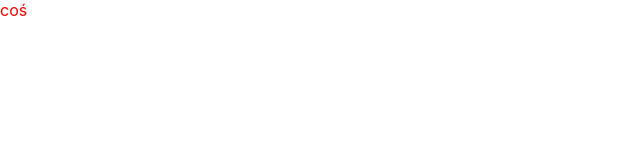
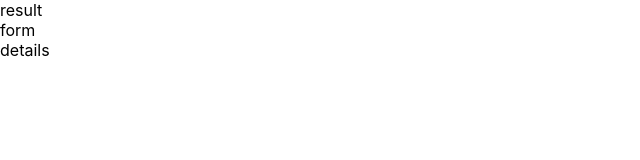
Before and after one commit to JanSzczepan/weather-app, a React (Create React App) app: page / in a window 1280 px wide. Shown: the top 160 px of the page, without its empty margins (0-640 px from the left). Built offline with nearby package versions, Linux system fonts and the light colour scheme.

Commit message:
Basic structure

```diff
--- a/src/components/App.js
+++ b/src/components/App.js
@@ -1,9 +1,20 @@
 import './App.css';
+import Details from './Details';
+import Form from './Form';
+import Result from './Result';
 
 function App() {
   return (
-    <div className="App">
-      coś
+    <div className="container">
+      <main className="app">
+        <section className="app__result">
+          <Result />
+        </section>
+        <aside className="app__aside">
+          <Form />
+          <Details />
+        </aside>
+      </main>
     </div>
   );
 }
--- a/src/components/Details.js
+++ b/src/components/Details.js
@@ -0,0 +1,11 @@
+import React from 'react';
+
+const Details = () => {
+   return (
+      <div>
+         details
+      </div>
+   );
+}
+
+export default Details;
--- a/src/components/Form.js
+++ b/src/components/Form.js
@@ -0,0 +1,11 @@
+import React from 'react';
+
+const Form = () => {
+   return (
+      <form>
+         form
+      </form>
+   );
+}
+
+export default Form;
--- a/src/components/Result.js
+++ b/src/components/Result.js
@@ -0,0 +1,11 @@
+import React from 'react';
+
+const Result = () => {
+   return (
+      <div>
+         result
+      </div>
+   );
+}
+
+export default Result;
```
